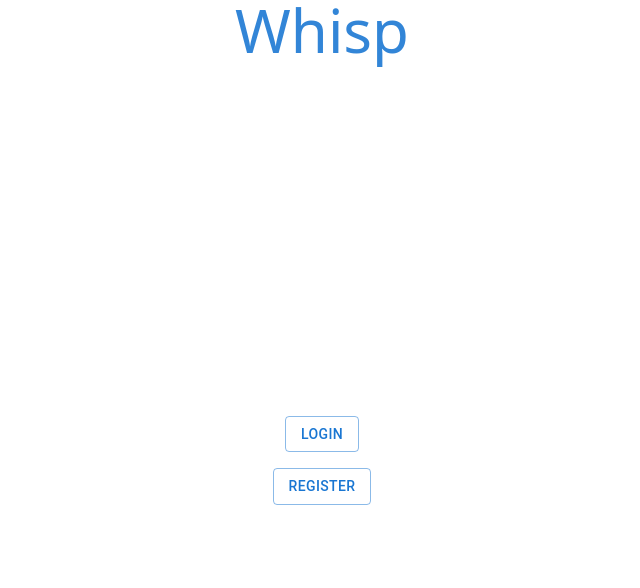
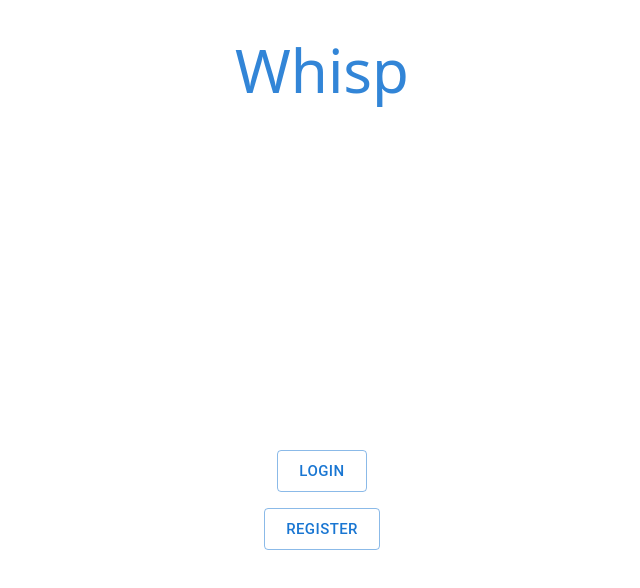
Before and after one commit to MrMancs/Message_app, a React (Vite) app in the folder reactapp/: page / in a window 1280 px wide. Shown: the top 588 px of the page, without its empty margins (318-958 px from the left). Built offline with nearby package versions, Linux system fonts and the light colour scheme.

Commit message:
Styling home page and the whole site

```diff
--- a/reactapp/src/Pages/Home.jsx
+++ b/reactapp/src/Pages/Home.jsx
@@ -8,12 +8,12 @@ export default function Home(){
     const navigate = useNavigate();
 
     return(
-        <div className="flex flex-col justify-center text-center text-[#3285d7] overscroll-none">
-        <h1 className="text-6xl">Whisp</h1>
-        <Stack spacing={2} className="flex flex-col items-center justify-center h-screen">
-            <Button onClick={() => navigate("/login")} variant="outlined">Login</Button>
-            <Button onClick={() => navigate("/register")} variant="outlined">Register</Button>
-        </Stack>
+        <div className="flex flex-col justify-center text-center text-[#3285d7]">
+            <h1 className="text-6xl mt-10">Whisp</h1>
+            <Stack spacing={2} className="flex flex-col items-center justify-center h-screen">
+                <Button onClick={() => navigate("/login")} variant="outlined" size="large">Login</Button>
+                <Button onClick={() => navigate("/register")} variant="outlined" size="large">Register</Button>
+            </Stack>
         </div>
     )
 }
--- a/reactapp/src/index.css
+++ b/reactapp/src/index.css
@@ -1 +1,5 @@
 @import "tailwindcss";
+
+html, body{
+  overflow: hidden;
+}
```
